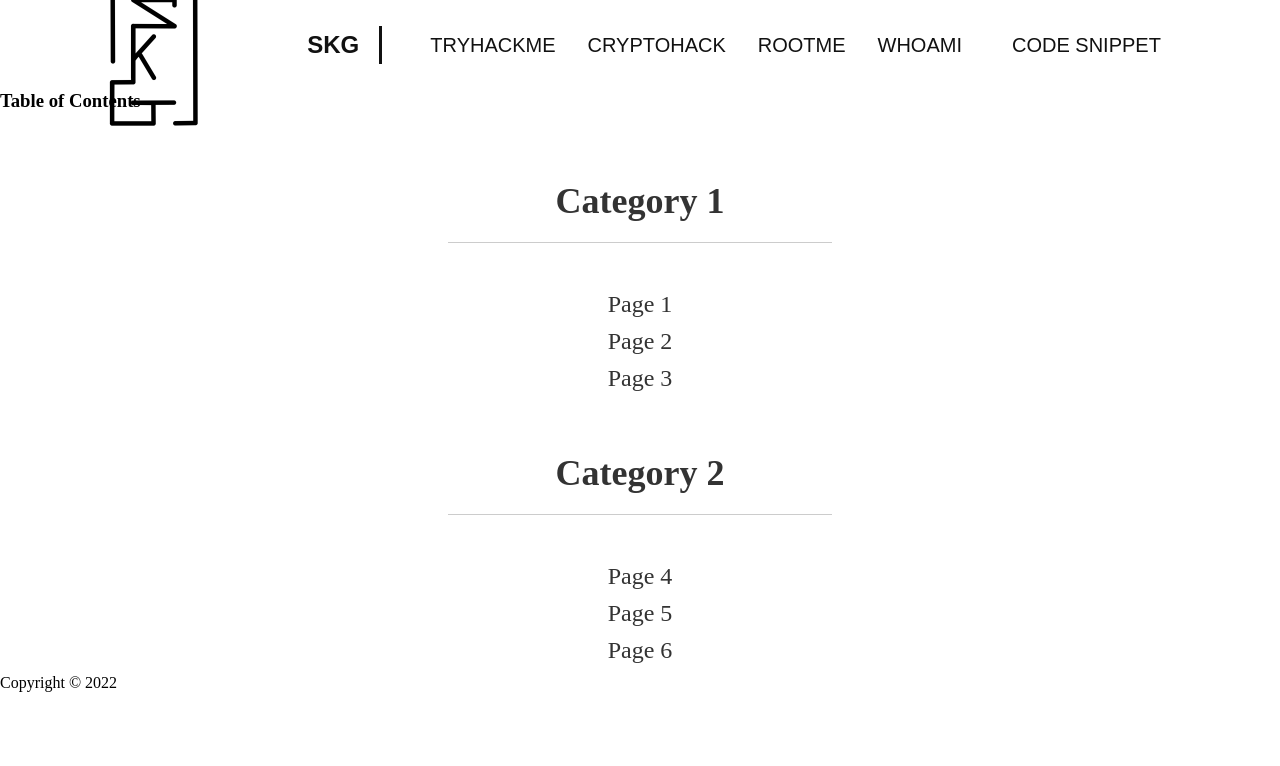
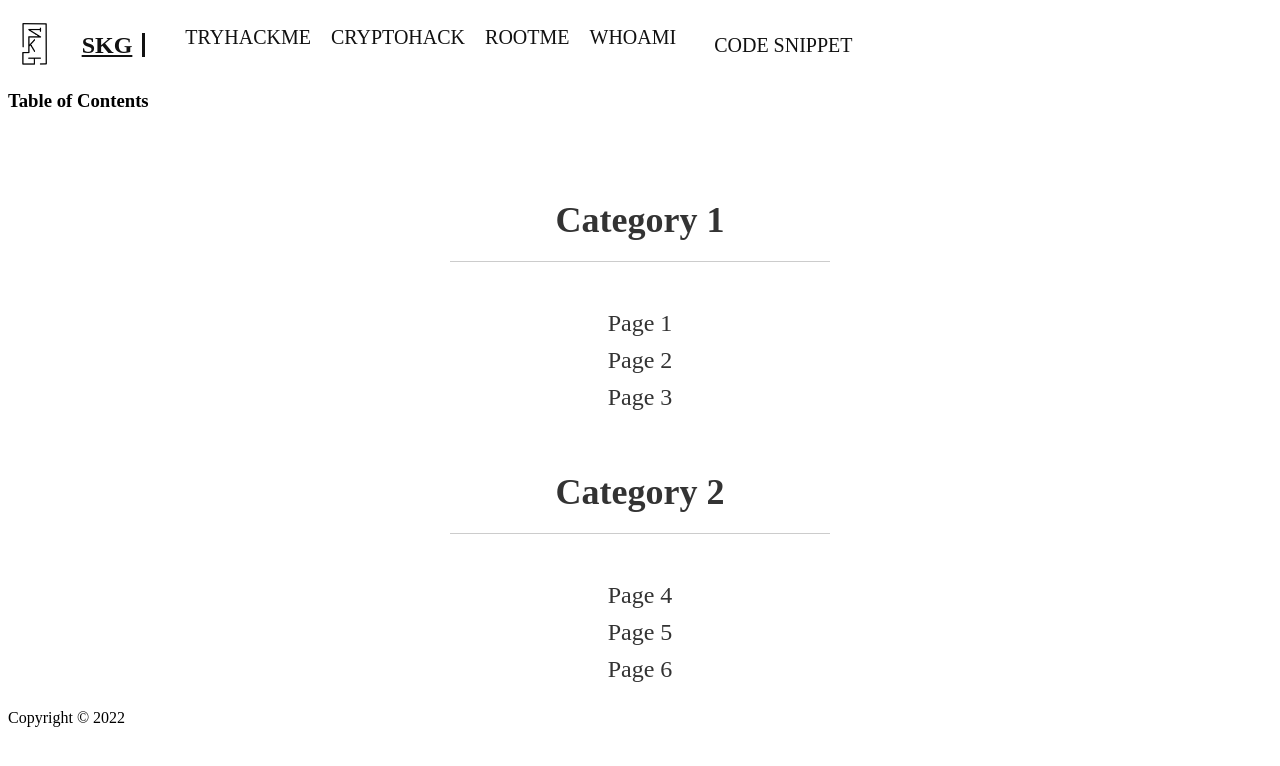
Before and after one commit to Not-Skg/-Not-Skg.github.io, a PHP site: page / in a window 1280 px wide. Shown: the top 766 px of the page. Run offline with PHP 8.4, Linux system fonts and the light colour scheme.

Commit message:
Update style.css

```diff
--- a/css/style.css
+++ b/css/style.css
@@ -4,114 +4,93 @@ main {
   margin-top: 90px; /* ajouter cette propriété pour ajouter un espace entre le header et le table des matières */
 }
 
-@import url('https://fonts.googleapis.com/css2?family=Catamaran:wght@900&display=swap');
-@import url('https://fonts.googleapis.com/css2?family=Merriweather:ital,wght@0,200;0,300;0,400;0,700;0,900;1,200;1,300;1,400;1,700;1,900&display=swap');
-
-* {
-  text-decoration: none;
-  margin: 0;
-  padding: 0;
-  box-sizing: border-box;
-}
-
-body {
-  font-family: 'Merriweather', serif;
-}
-
 /* HEADER */
 
 header {
-  position: fixed;
-  background: #fff;
-  width: 100%;
-  height: 90px;
+  position: fixed; /* Restez en haut de la page lors du défilement */
   top: 0;
   left: 0;
-  display: flex;
-  align-items: center;
-  justify-content: space-between;
-  padding: 0 20px;
+  width: 100%;
+  background: #fff;
+  height: 90px;
+  display: flex; /* Utiliser Flexbox pour aligner les éléments verticalement */
+  align-items: center; /* Centrer verticalement les éléments */
   box-sizing: border-box;
   z-index: 99;
 }
 
 header .header-logo {
-  text-align: center;
-  margin-top: 10px;
-  padding-left: 10px;
+  margin-right: 15px; /* Ajouter une marge à droite */
+}
+
+header .header-logo img {
+  height: 50px;
 }
 
 header .header-brand {
-  font-family: 'Catamaran', sans-serif;
+  font-family: Catamaran;
   font-size: 24px;
   font-weight: 900;
   color: #111;
   text-transform: uppercase;
-  display: block;
-  margin: 0 auto;
-  text-align: center;
-  padding: 20px 0;
-  margin: 31px 0;
-  text-align: left;
-  line-height: 38px;
-  border-right: 3px solid #111;
-  padding: 0 20px 0 5px;
+  margin-right: 20px; /* Ajouter une marge à droite */
+  border-right: 3px solid #111; /* Ajouter la barre verticale à droite de SKG */
+  padding-right: 10px; /* Ajouter un remplissage à droite pour la barre verticale */
+  line-height: 1; /* Réinitialiser la hauteur de ligne pour centrer verticalement le texte */
 }
 
-header .header-brand:hover {
-  text-decoration: none;
+header nav {
+  display: flex; /* Utiliser Flexbox pour aligner les éléments */
+  align-items: center; /* Centrer verticalement les éléments */
+  margin-left: 20px; /* Ajouter une marge à gauche pour compenser la barre verticale */
 }
 
 header nav ul {
-  display: flex;
-  align-items: center;
+  display: flex; /* Utiliser Flexbox pour aligner les éléments */
+  margin: 0;
   padding: 0;
-  margin: 0;
+  list-style: none;
 }
 
 header nav ul li {
-  list-style: none;
-  padding: 0 16px;
-  height: 100%;
-  display: flex;
-  align-items: center;
+  margin-right: 20px; /* Ajouter une marge à droite */
+  display: flex; /* Utiliser Flexbox pour aligner les éléments verticalement */
+  align-items: center; /* Centrer verticalement les éléments */
+  height: 100%; /* Ajouter une hauteur fixe */
 }
 
 header nav ul li a {
-  font-family: 'Catamaran', sans-serif;
+  font-family: Catamaran;
   font-size: 20px;
   color: #111;
   text-transform: uppercase;
   text-decoration: none;
   display: block;
-  padding: 18px 0;
-  width: 100%;
-  text-align: center;
+  padding: 10px 0; /* Ajuster le remplissage vertical pour occuper tout l'espace du <li> */
+  width: 100%; /* Ajouter une largeur de 100% pour occuper tout l'espace du <li> */
+  text-align: center; /* Centrer horizontalement le texte */
 }
 
-header nav ul li:hover,
-header nav ul li:hover a {
-  text-decoration: none;
-  color: #fff;
-  background-color: #333;
-  text-decoration: none;
+header nav ul li:hover {
+  background-color: #333; /* Ajouter la couleur de fond au <li> lors du survol */
 }
 
-.menu-toggle {
-  color: #111;
-  float: right;
-  line-height: 50px;
-  font-size: 24px;
-  cursor: pointer;
-  padding-top: 20px;
-  display: none;
+header nav ul li:hover a {
+  color: #fff;
 }
 
 /* DROPDOWN */
 
+.dropdown {
+  position: relative; /* Positionner relativement pour que le contenu du dropdown soit positionné absolument par rapport à lui */
+  margin-left: auto; /* Déplacer "Code Snippet" vers la droite */
+  display: flex; /* Ajouter Flexbox pour aligner les éléments verticalement */
+  align-items: center; /* Centrer verticalement les éléments */
+}
+
 .dropbtn {
   display: block;
-  font-family: 'Catamaran', sans-serif;
+  font-family: Catamaran;
   background-color: #fff;
   color: #111;
   padding: 18px;
@@ -119,15 +98,8 @@ header nav ul li:hover a {
   border: none;
   cursor: pointer;
   text-transform: uppercase;
-  line-height: 50px;
   width: 250px;
   text-align: left;
-}
-
-.dropdown {
-  position: relative;
-  display: inline-block;
-  float: right;
 }
 
 .dropdown-content {
@@ -137,8 +109,6 @@ header nav ul li:hover a {
   min-width: 250px;
   box-shadow: 0px 8px 16px 0px rgba(0, 0, 0, 0.2);
   z-index: 1;
-  right: 0;
-  left: auto;
 }
 
 .dropdown-content a {
@@ -150,9 +120,8 @@ header nav ul li:hover a {
 }
 
 .dropdown-content a:hover {
-  text-decoration: none;
-  color: #fff;
-  background-color: #333;
+  background-color: #ddd;
+  color: #333;
 }
 
 .dropdown:hover .dropdown-content {
```
